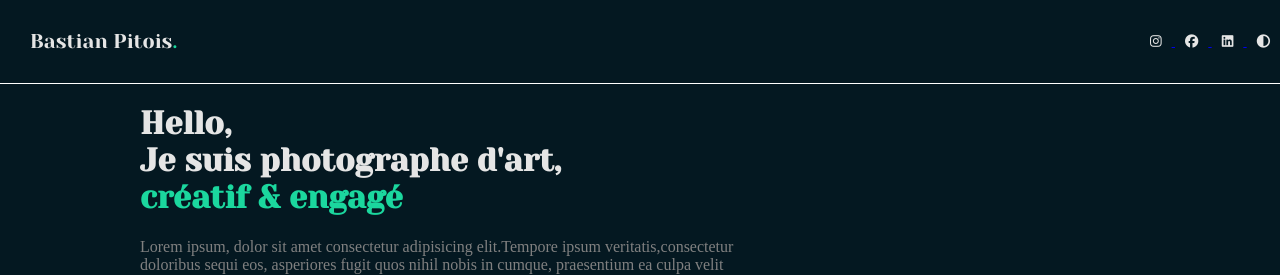
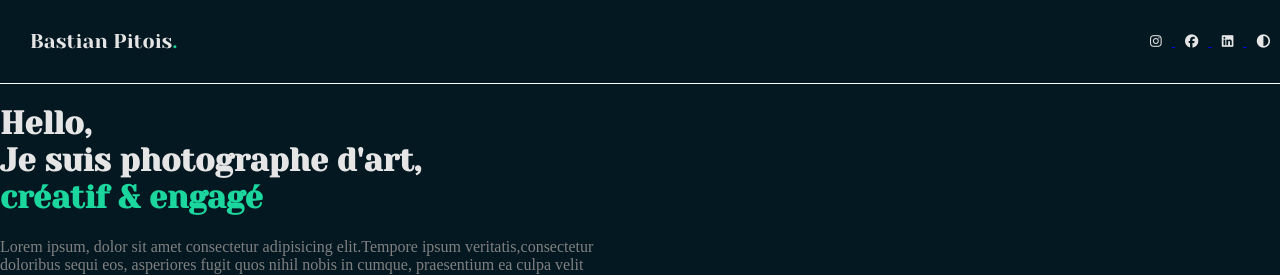
Before and after one commit to Patatecosmique/site-web-projet-1, a plain HTML site: page index.html in a window 1280 px wide. Shown: the top 275 px of the page. Drawn offline with Linux system fonts and the light colour scheme.

Commit message:
Update style.css

```diff
--- a/css/style.css
+++ b/css/style.css
@@ -42,7 +42,7 @@ h2 span {
 /* ------------------ TEXTE ----------------- */
 .presentation {
     color: #e5e5e5;
-    margin: 0 140px;
+    margin: 0 auto;
     font-family: "Yeseva One", serif;
     font-weight: 400;
     font-style: normal;
@@ -56,7 +56,7 @@ h2 span {
 .paragraphe {
     color: #808080;
     text-align: left;
-    margin: 0 140px;
+    margin: 0 auto;
 }
 /* --------------- NAVIGUATION ------------------ */
 .categories {
```
